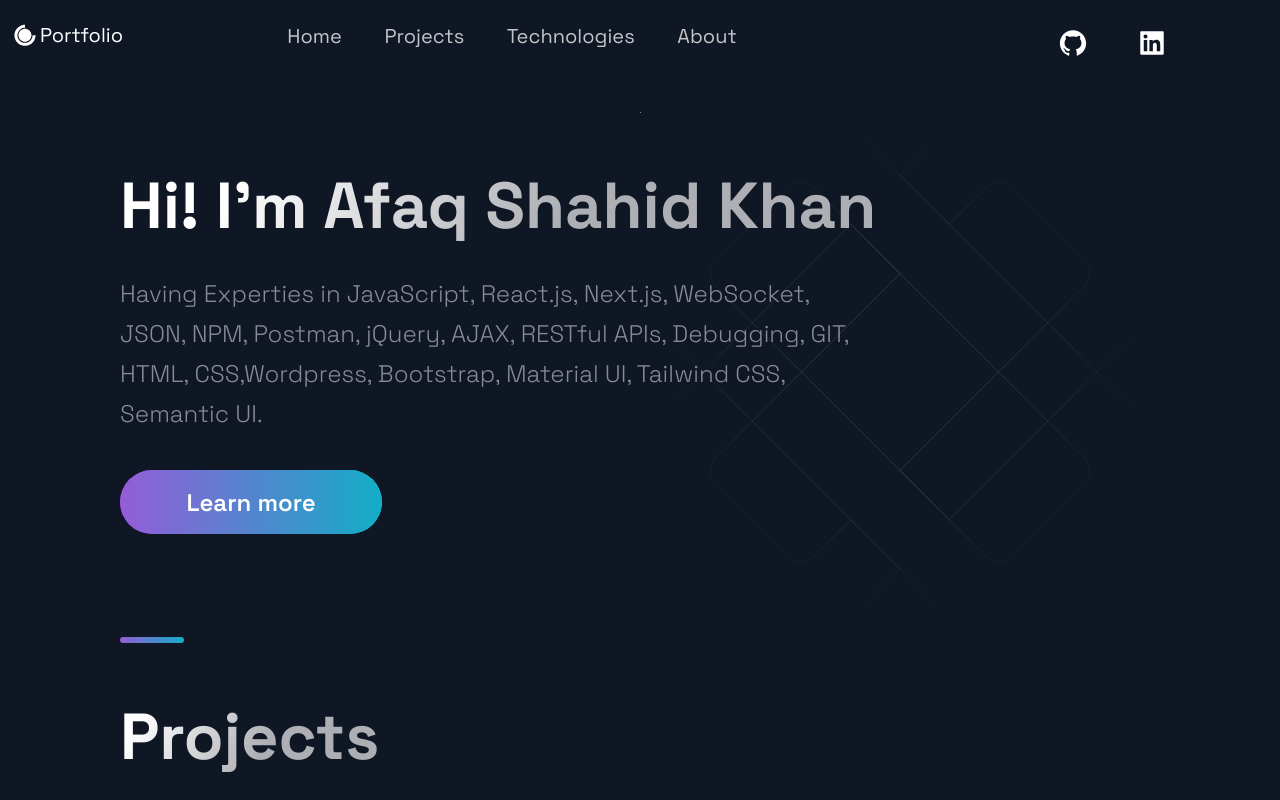
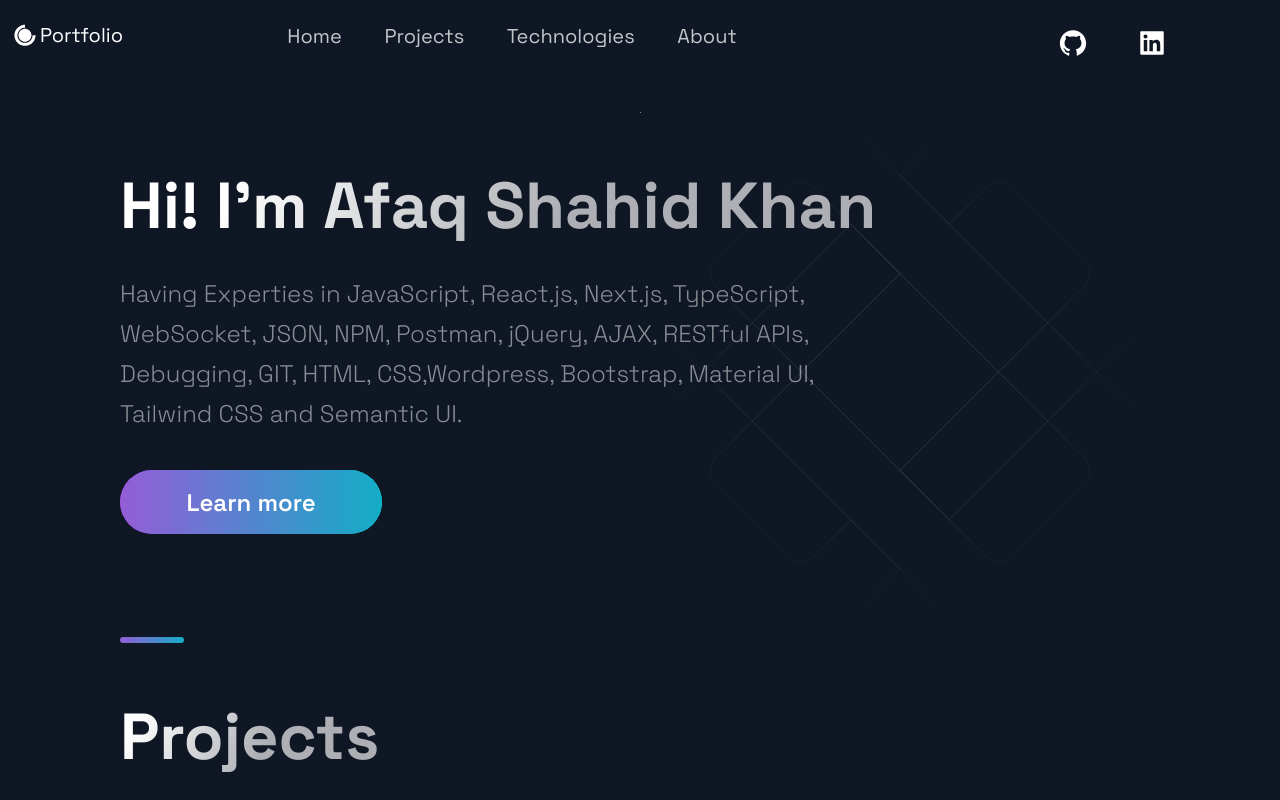
Before and after one commit to AfaqShahidKhan/portfolio-website-template-in-next-js, a Next.js app: page / in a window 1280 px wide. Shown: the top 800 px of the page. Built offline with nearby package versions, Linux system fonts and the light colour scheme; some icons are missing.

Commit message:
modify experties

```diff
--- a/src/components/Hero/Hero.js
+++ b/src/components/Hero/Hero.js
@@ -17,9 +17,9 @@ const Hero = () => (
 
       </SectionTitle>
       <SectionText>
-      Having Experties in JavaScript, React.js, Next.js, WebSocket,
+      Having Experties in JavaScript, React.js, Next.js, TypeScript, WebSocket,
       JSON, NPM, Postman, jQuery, AJAX, RESTful APIs, Debugging, GIT,
-      HTML, CSS,Wordpress, Bootstrap, Material UI, Tailwind CSS, Semantic UI.
+      HTML, CSS,Wordpress, Bootstrap, Material UI, Tailwind CSS and Semantic UI.
       </SectionText>
       <Button
         onClick={() => {
```
